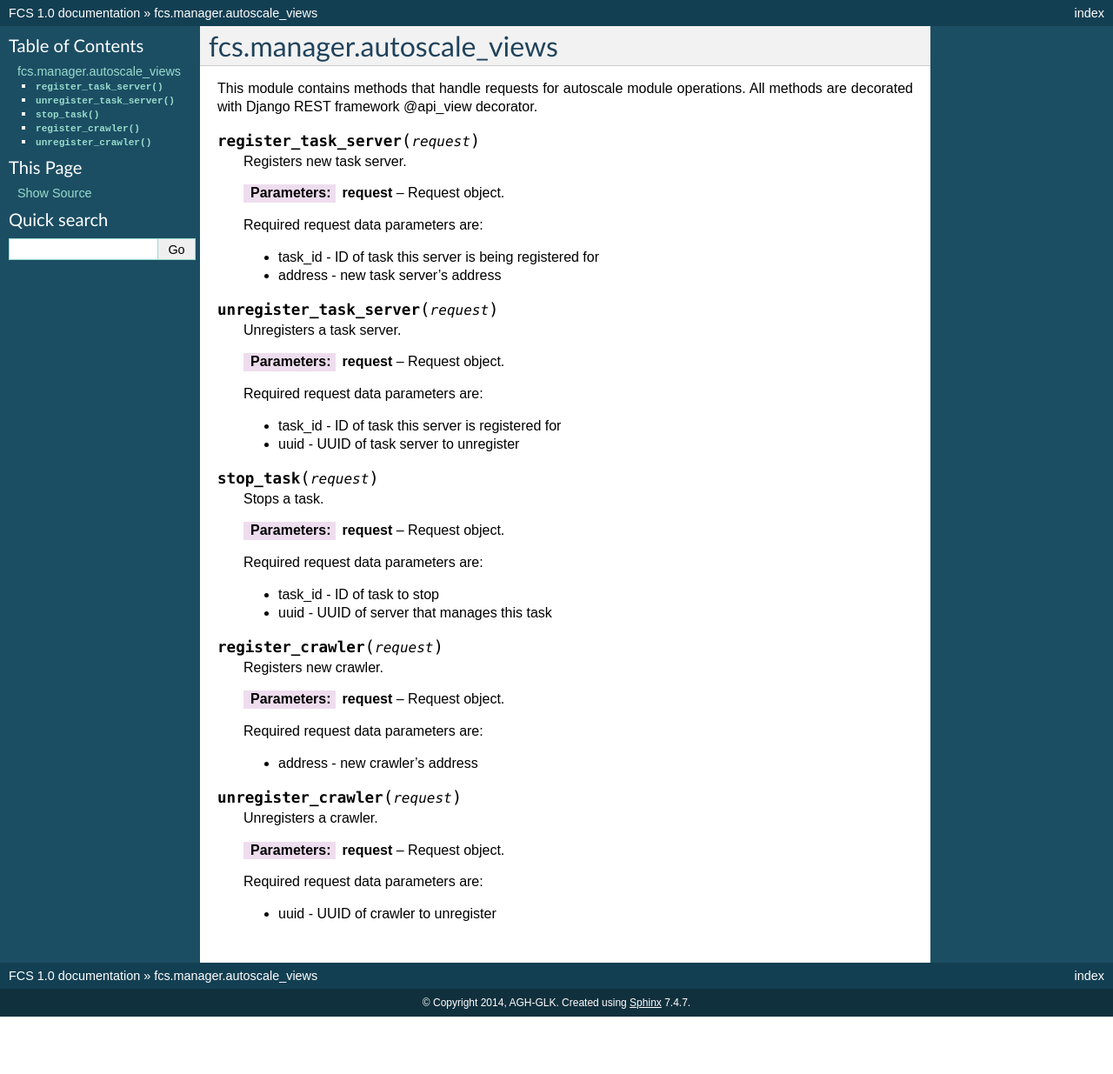
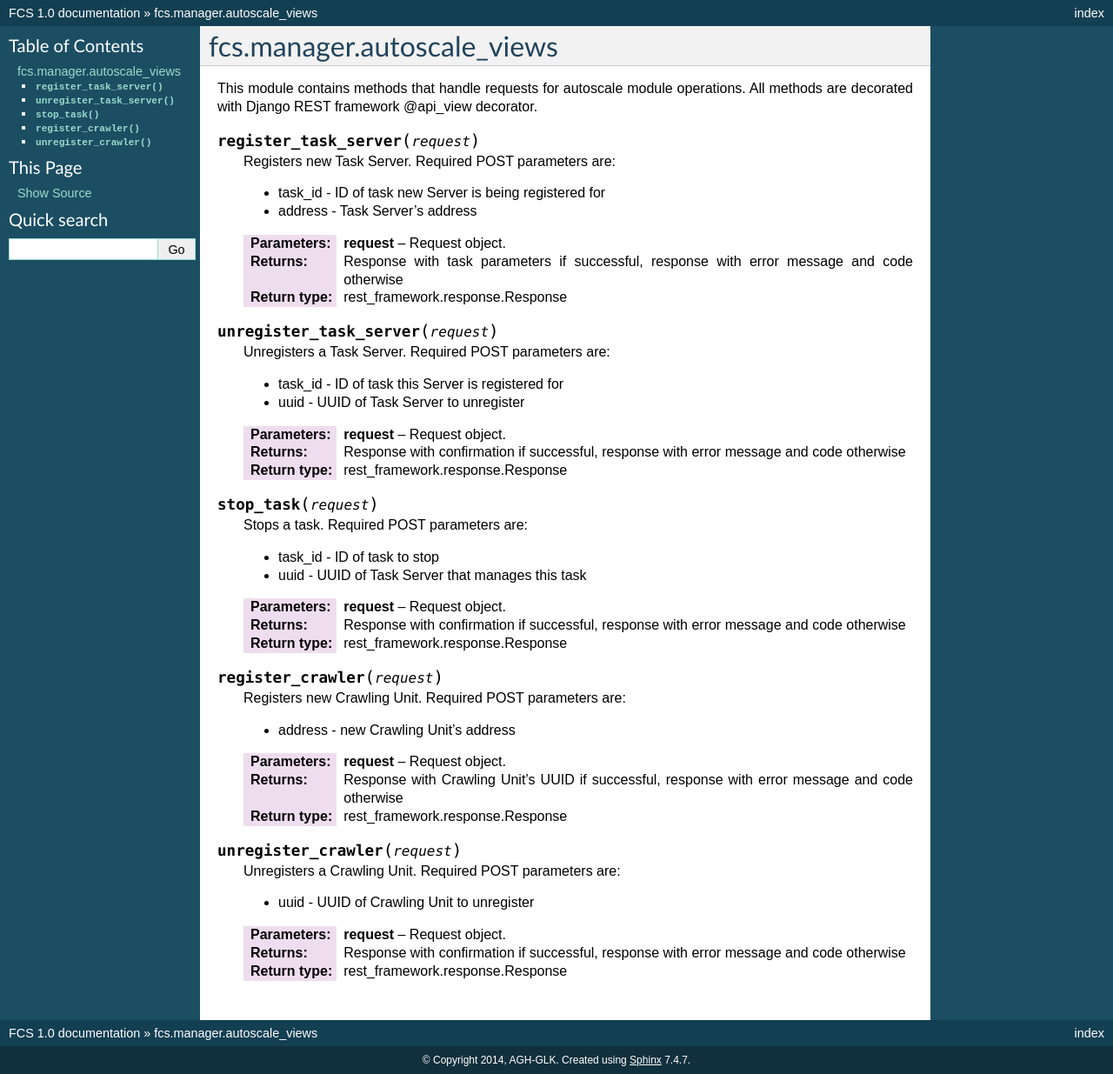
Before and after one commit to agh-glk/fcs, a Sphinx documentation site: the page built from docs/source/manager/autoscale_views.rst, in a window 1280 px wide. Shown: the whole page at 87% size. Built offline with Sphinx 7.4.7, drawn with Linux system fonts in a browser that asks for light colours; formulas are drawn with MathJax 3; before the commit the page ends 1169 px from its top, so only the background shows below that.

Commit message:
[NT] Edit

```diff
--- a/docs/source/manager/autoscale_views.rst
+++ b/docs/source/manager/autoscale_views.rst
@@ -5,57 +5,57 @@ This module contains methods that handle requests for autoscale module operation
 
 .. py:function:: register_task_server(request)
 
-   Registers new task server.
+   Registers new Task Server. Required POST parameters are:
+
+   * task_id - ID of task new Server is being registered for
+   * address - Task Server's address
 
    :param request: Request object.
-
-   Required request data parameters are:
-
-   * task_id - ID of task this server is being registered for
-   * address - new task server's address
+   :return: Response with task parameters if successful, response with error message and code otherwise
+   :rtype: rest_framework.response.Response
 
 
 .. py:function:: unregister_task_server(request)
 
-   Unregisters a task server.
+   Unregisters a Task Server. Required POST parameters are:
+
+   * task_id - ID of task this Server is registered for
+   * uuid - UUID of Task Server to unregister
 
    :param request: Request object.
-
-   Required request data parameters are:
-
-   * task_id - ID of task this server is registered for
-   * uuid - UUID of task server to unregister
+   :return: Response with confirmation if successful, response with error message and code otherwise
+   :rtype: rest_framework.response.Response
 
 
 .. py:function:: stop_task(request)
 
-   Stops a task.
+   Stops a task. Required POST parameters are:
+
+   * task_id - ID of task to stop
+   * uuid - UUID of Task Server that manages this task
 
    :param request: Request object.
-
-   Required request data parameters are:
-
-   * task_id - ID of task to stop
-   * uuid - UUID of server that manages this task
+   :return: Response with confirmation if successful, response with error message and code otherwise
+   :rtype: rest_framework.response.Response
 
 
 .. py:function:: register_crawler(request)
 
-   Registers new crawler.
+   Registers new Crawling Unit. Required POST parameters are:
+
+   * address - new Crawling Unit's address
 
    :param request: Request object.
-
-   Required request data parameters are:
-
-   * address - new crawler's address
+   :return: Response with Crawling Unit's UUID if successful, response with error message and code otherwise
+   :rtype: rest_framework.response.Response
 
 
 .. py:function:: unregister_crawler(request)
 
-   Unregisters a crawler.
+   Unregisters a Crawling Unit. Required POST parameters are:
+
+   * uuid - UUID of Crawling Unit to unregister
 
    :param request: Request object.
-
-   Required request data parameters are:
-
-   * uuid - UUID of crawler to unregister
+   :return: Response with confirmation if successful, response with error message and code otherwise
+   :rtype: rest_framework.response.Response
```
